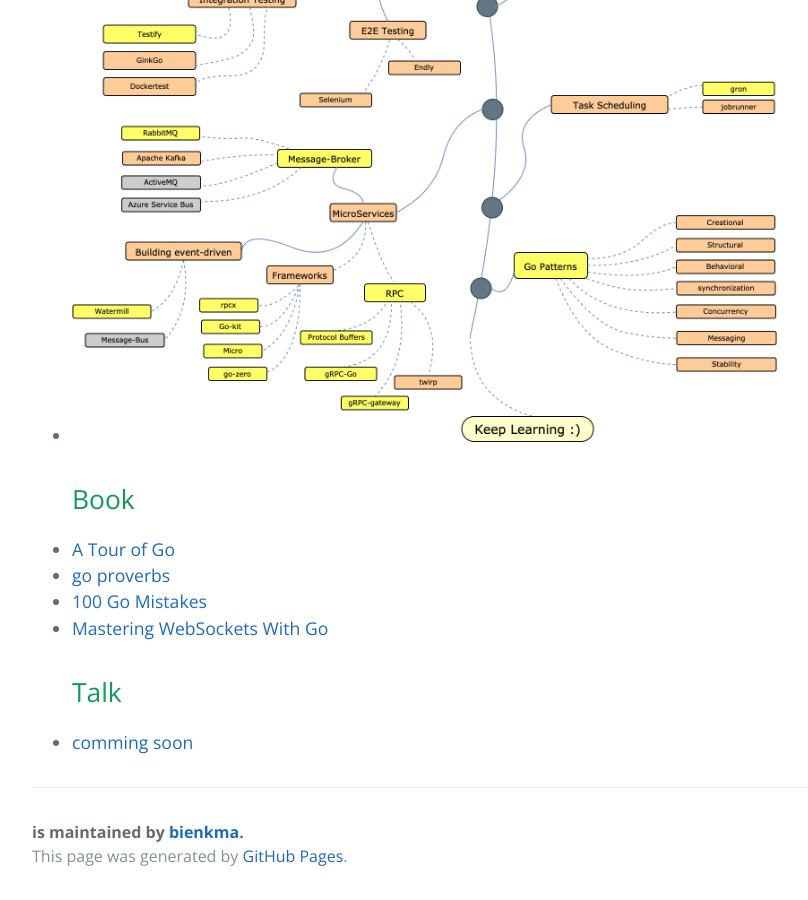
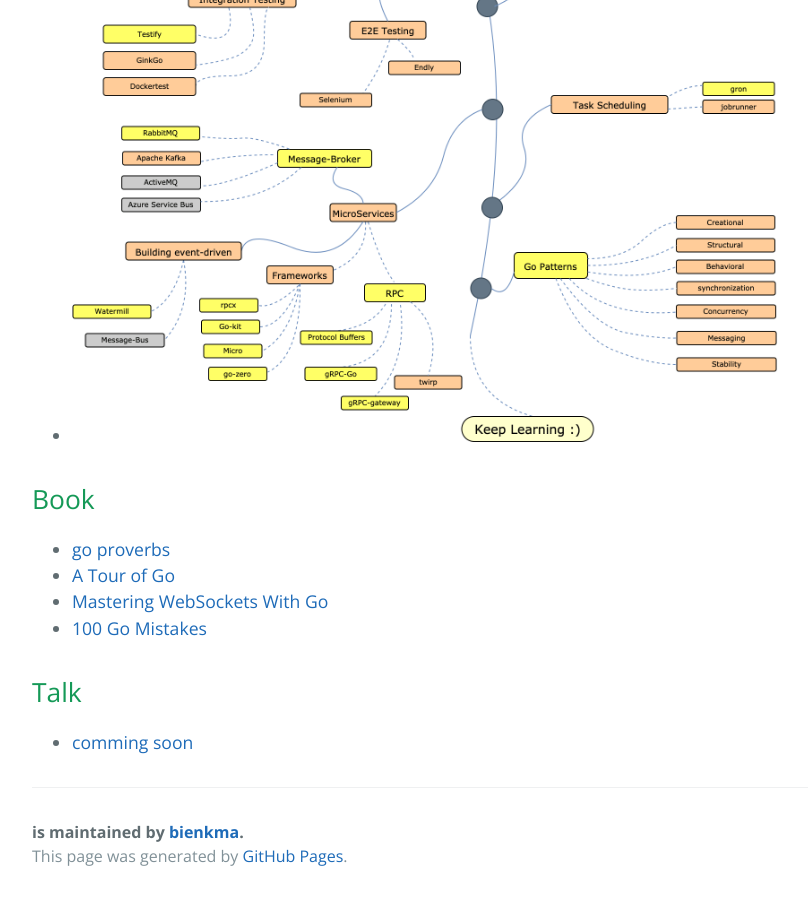
Before and after one commit to vn-gopher/vn-gopher.github.io, a Jekyll site: the page built from index.md, in a window 1280 px wide and 900 px high, scrolled down 2300 px. Shown: the whole window, without its empty margins (192-1000 px from the left). Built offline with Jekyll 4.4.1, drawn with Linux system fonts in a browser that asks for light colours.

Commit message:
fix order

```diff
--- a/index.md
+++ b/index.md
@@ -24,10 +24,12 @@ spec:
 ## Roadmap
 * [Golang developer roadmap](https://github.com/Alikhll/golang-developer-roadmap)
 * ![images](./imgs/golang-developer-roadmap.png)
+
 ## Book
+* [go proverbs](https://go-proverbs.github.io/)
 * [A Tour of Go](https://go.dev/tour/welcome/1)
-* [go proverbs](https://go-proverbs.github.io/)
+* [Mastering WebSockets With Go](https://programmingpercy.tech/blog/mastering-websockets-with-go/)
 * [100 Go Mistakes](https://github.com/Nghiait123456/100GoMistakeUpdate)
-* [Mastering WebSockets With Go](https://programmingpercy.tech/blog/mastering-websockets-with-go/)
+
 ## Talk
 * [comming soon](https://github.com/bamboo-firewall/docs/blob/main/case-studies/PaC-with-bamboofw.pdf)
```
